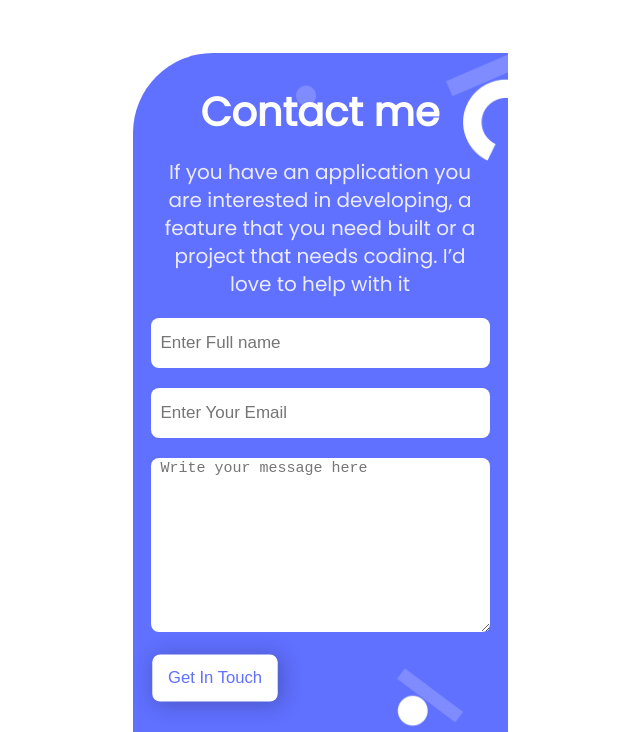
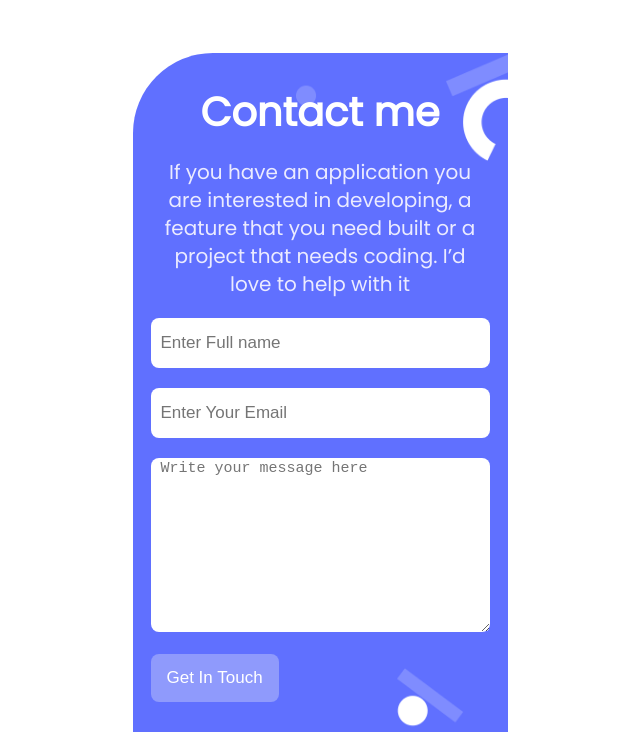
Before and after one commit to tashisrael/Personal-Portfolio, a plain HTML site: page index.html in a window 1280 px wide. In both pictures the pointer is over the button "Get In Touch". Shown: the part 4533-5265 px from the top of the page, without its empty margins (320-960 px from the left). Drawn offline with Linux system fonts and the light colour scheme.

Commit message:
Make review changes on the Get In Touch button

```diff
--- a/styles.css
+++ b/styles.css
@@ -1132,11 +1132,11 @@ ul {
 }
 
 .btn-submit:hover {
-  transform: scale(0.98);
-  box-shadow: 3px 2px 22px 1px rgba(0, 0, 0, 0.24);
+  background: #8f9afc;
+  color: white;
 }
 
 .btn-submit:active {
-  transform: scale(0.98);
-  box-shadow: 3px 2px 22px 1px rgba(0, 0, 0, 0.24);
+  background: #0416b6;
+  color: white;
 }
```
